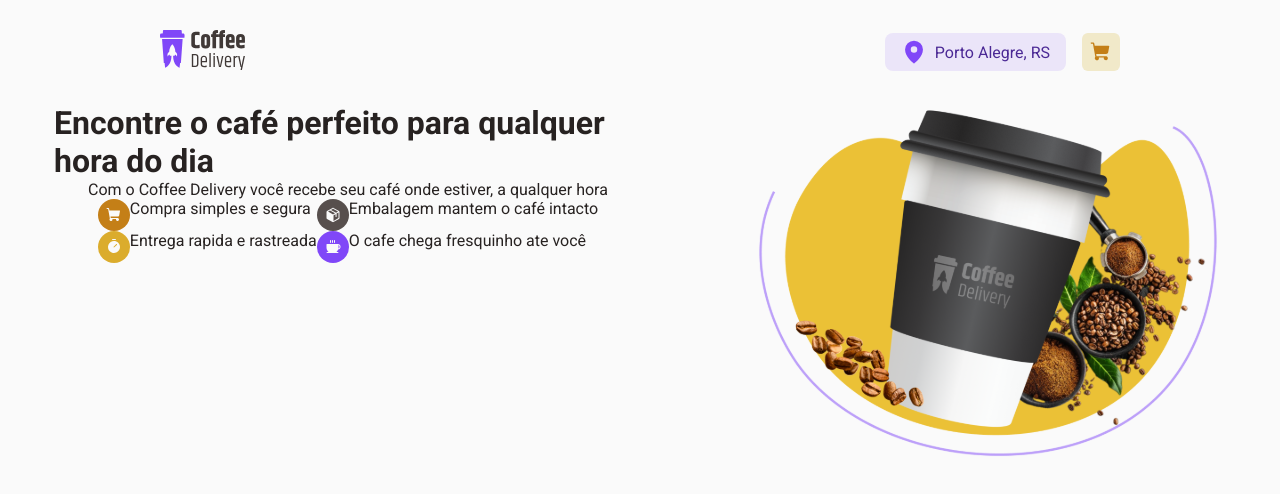
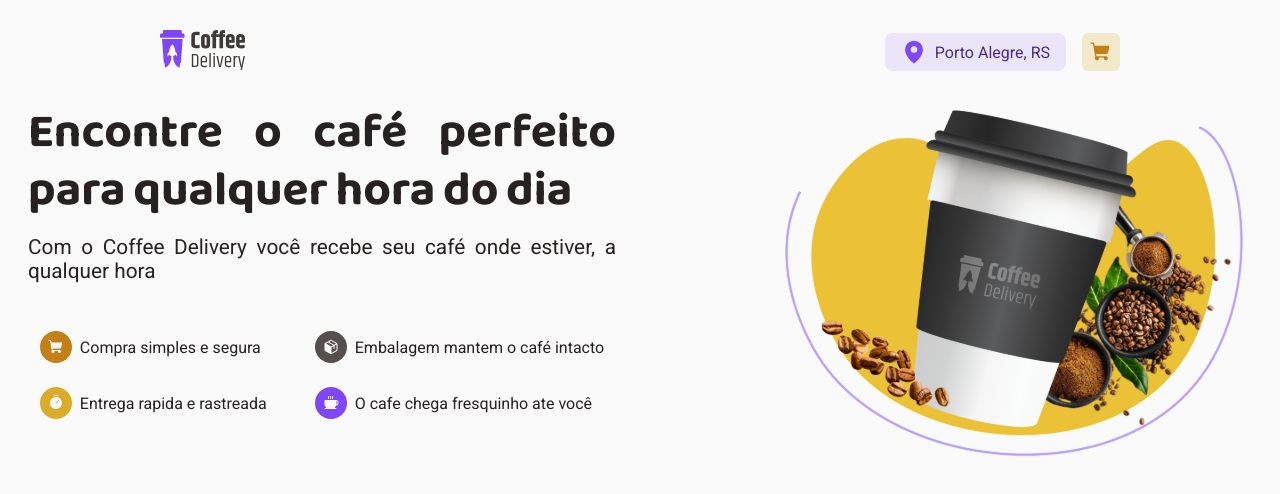
Before and after one commit to GabrielGCJ/d-02-react-js-rocketseat-coffee-delivery, a React (Vite) app: page / in a window 1280 px wide. Shown: the top 494 px of the page. Built offline with nearby package versions, Linux system fonts and the light colour scheme.

Commit message:
feature/update-css

```diff
--- a/src/components/Intro/Intro.tsx
+++ b/src/components/Intro/Intro.tsx
@@ -1,4 +1,12 @@
-import { ImageContainer, InfoContainer, InformsContainer, IntroContainer } from './styles'
+import {
+  FocusMessageContainer,
+  ImageContainer,
+  InfoContainer,
+  InformsContainer,
+  IntroContainer,
+  IntroOutsideContainer,
+  SecondaryMessageContainer,
+} from './styles'
 import imgIntro from '../../assents/imgIntro.svg'
 import icon1 from '../../assents/iconsIntro/icon1.svg'
 import icon2 from '../../assents/iconsIntro/icon2.svg'
@@ -6,13 +14,20 @@
 import icon4 from '../../assents/iconsIntro/icon4.svg'
 export const Intro = () => {
   return (
+    <IntroOutsideContainer>
       <IntroContainer>
         <InformsContainer>
+          <FocusMessageContainer>
             <h1>Encontre o café perfeito para qualquer hora do dia</h1>
+          </FocusMessageContainer>
+
+          <SecondaryMessageContainer>
             <p>
-          Com o Coffee Delivery você recebe seu café onde estiver, a qualquer
-          hora
+              Com o Coffee Delivery você recebe seu café onde estiver, a
+              qualquer hora
             </p>
+          </SecondaryMessageContainer>
+
           <InfoContainer>
             <div>
               <img src={icon1} alt="" />
@@ -37,5 +52,6 @@
           <img src={imgIntro} alt="" />
         </ImageContainer>
       </IntroContainer>
+    </IntroOutsideContainer>
   )
 }
--- a/src/components/Intro/styles.ts
+++ b/src/components/Intro/styles.ts
@@ -1,18 +1,53 @@
 import styled from 'styled-components'
+
+export const IntroOutsideContainer = styled.div`
+  display: flex;
+  align-items: center;
+  justify-content: center;
+  /* width: 80%; */
+`
 
 export const IntroContainer = styled.div`
   display: flex;
   flex-direction: row;
-  /* align-items: center ; */
   justify-content: space-around;
+  /* background-color: red; */
+  /* align-items: center; */
+  /* width: 80%; */
+  gap: 10rem;
 `
+
 export const InformsContainer = styled.div`
   display: flex;
   flex-direction: column;
   align-items: center;
+  text-align: justify;
 
-  max-width: 36.75rem;
+  width: 36.75rem;
+
+  /* background-color: red; */
 `
+
+export const FocusMessageContainer = styled.div`
+  display: flex;
+  width: 100%;
+
+  h1 {
+    font-family: 'Baloo 2';
+    font-size: 3rem;
+    font-size-adjust: 0.1rem;
+    line-height: 1.2;
+    word-spacing: -2px;
+  }
+`
+
+export const SecondaryMessageContainer = styled.div`
+  padding-top: 1rem;
+  padding-bottom: 3rem;
+  width: 100%;
+  font-size: 1.3rem;
+`
+
 export const ImageContainer = styled.div`
   max-width: 29.75rem;
 `
@@ -20,10 +55,18 @@
 export const InfoContainer = styled.div`
   display: grid;
   grid-template-columns: auto auto;
+  row-gap: 1.5rem;
+  column-gap: 3rem;
 
   div {
     display: flex;
     flex-direction: row;
     max-width: 36.75rem;
+    text-align: center;
+    align-items: center;
+
+    p {
+      padding-left: 0.5rem;
+    }
   }
 `
```
Lines whose indentation alone changed are shown as unchanged.
